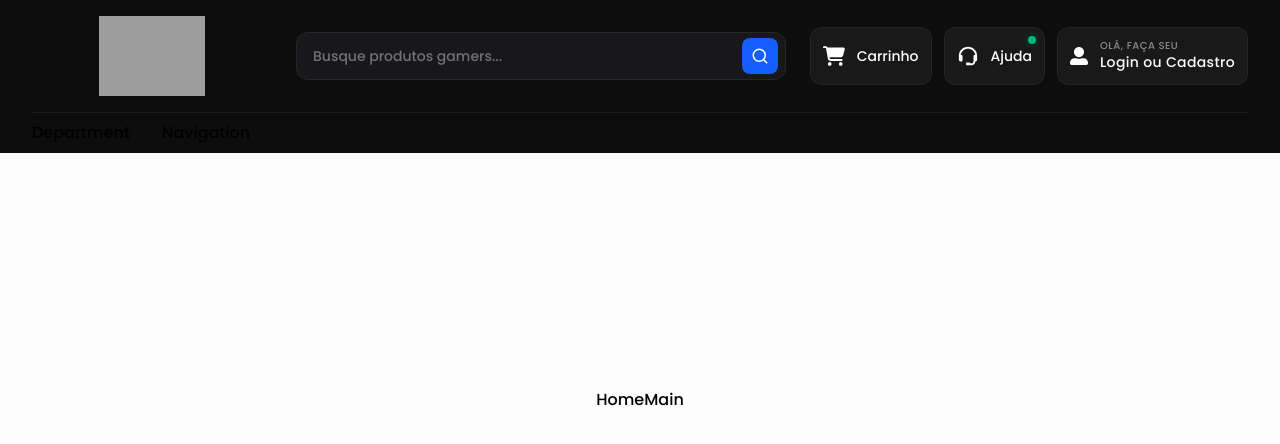
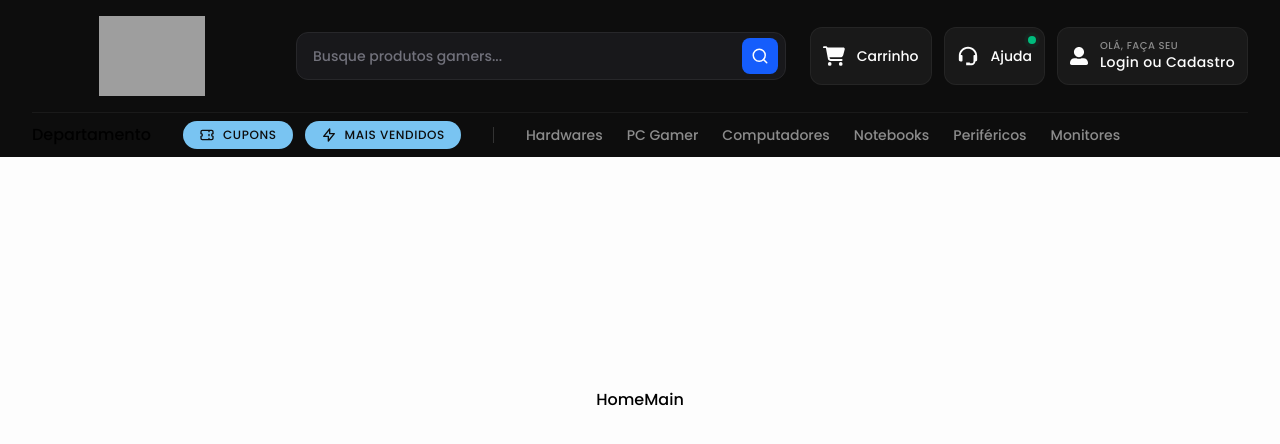
Before and after one commit to Next-Solve-Studio/Projeto-ecommerceGW, a Next.js app: page / in a window 1280 px wide. Shown: the top 444 px of the page. Built offline with nearby package versions, Linux system fonts and the light colour scheme; grey boxes are pictures that could not be loaded.

Commit message:
Criação do navigation e inicio da criação do componente de departamento

```diff
--- a/src/layout/header/sections/Department.tsx
+++ b/src/layout/header/sections/Department.tsx
@@ -1,7 +1,23 @@
-
+import Link from "next/link"
 
 export default function Department() {
+    type ItemType = {
+        id: number;
+        label: string;
+        href: string;
+    }
+    const linksNav: ItemType[] = [
+        { id: 1, label: 'Hardwares', href: '/' },
+        { id: 2, label: 'PC Gamer', href: '/' },
+        { id: 3, label: 'Computadores', href: '/' },
+        { id: 4, label: 'Notebooks', href: '/' },
+        { id: 5, label: 'Periféricos', href: '/' },
+        { id: 6, label: 'Monitores', href: '/' },
+        { id: 7, label: 'Consoles', href: '/' },
+        { id: 7, label: 'Teclados e Mouses', href: '/' },
+    ];
+
     return (
-        <div>Department</div>
+        <div>Departamento</div>
     )
 }
--- a/src/layout/header/sections/Navigation.tsx
+++ b/src/layout/header/sections/Navigation.tsx
@@ -1,4 +1,6 @@
+"use client"
 import Link from "next/link"
+import { HiOutlineTicket, HiOutlineLightningBolt } from "react-icons/hi";
 
 export default function Navigation() {
     type ItemType = {
@@ -21,8 +23,30 @@ export default function Navigation() {
         { id: 6, label: 'Monitores', href: '/' },
     ];
 
+    return (
+        <nav className="flex items-center gap-8">
+            <div className="flex items-center gap-3">
+                {buttonsNav.map((item) => (
+                    <Link key={item.id} href={item.href}
+                        className="group relative flex items-center gap-2 px-4 py-1.5 rounded-full bg-blue text-black font-bold text-xs uppercase tracking-wider transition-all duration-300 hover:scale-105 hover:shadow-[0_0_15px_rgba(121,196,242,0.4)]">
+                        {item.id === 1 ? <HiOutlineTicket size={16} /> : <HiOutlineLightningBolt size={16} />}
+                        {item.label}
+                    </Link>
+                ))}
+            </div>
 
-    return (
-        <div>Navigation</div>
+            <div className="w-px h-4 bg-gray/30"></div>
+
+            <ul className="flex items-center gap-6">
+                {linksNav.map((link) => (
+                    <li key={link.id}>
+                        <Link href={link.href} className="relative text-sm font-medium text-gray transition-colors duration-300 hover:text-white group">
+                            {link.label}
+                            <span className="absolute -bottom-1 left-0 w-0 h-0.5 bg-blue transition-all duration-300 group-hover:w-full"></span>
+                        </Link>
+                    </li>
+                ))}
+            </ul>
+        </nav>
     )
 }
```
